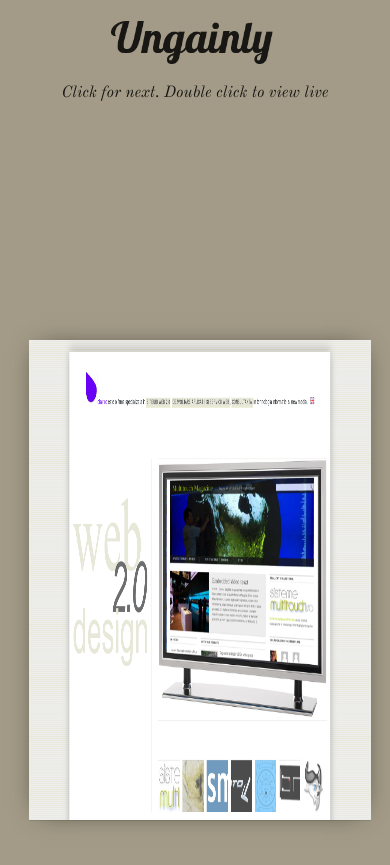
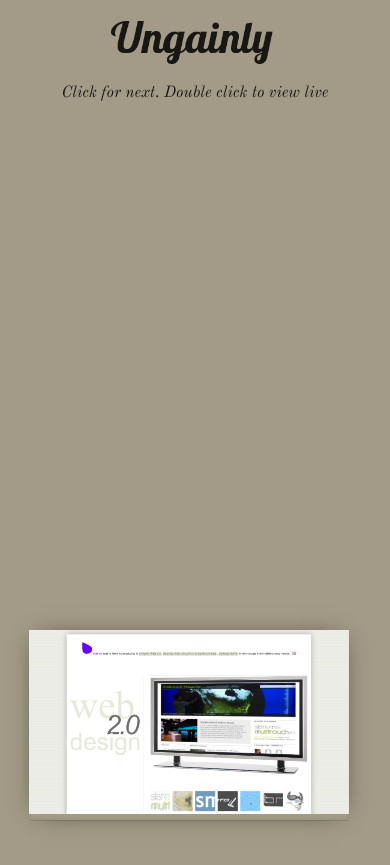
Before and after one commit to metamn/ungainlyy, a Jekyll site: the page built from _posts/2011-09-09-clair.html, in a window 390 px wide. Shown: the top 865 px of the page. Built offline with Jekyll 4.4.1, drawn with Linux system fonts in a browser that asks for light colours; nearby versions of some CDN libraries.

Commit message:
Fixing mobile portfolio

```diff
--- a/assets/mobile.css
+++ b/assets/mobile.css
@@ -75,7 +75,9 @@ table {
 
 .wide #background-image {
   width: auto;
-  height: 480px;
+  height: auto;
+  max-width: 320px;
+  max-height: 480px;
   margin: 2% 5% 0;
 }
 .wide #logo {
```
Also changed, not shown: 4 other files.
